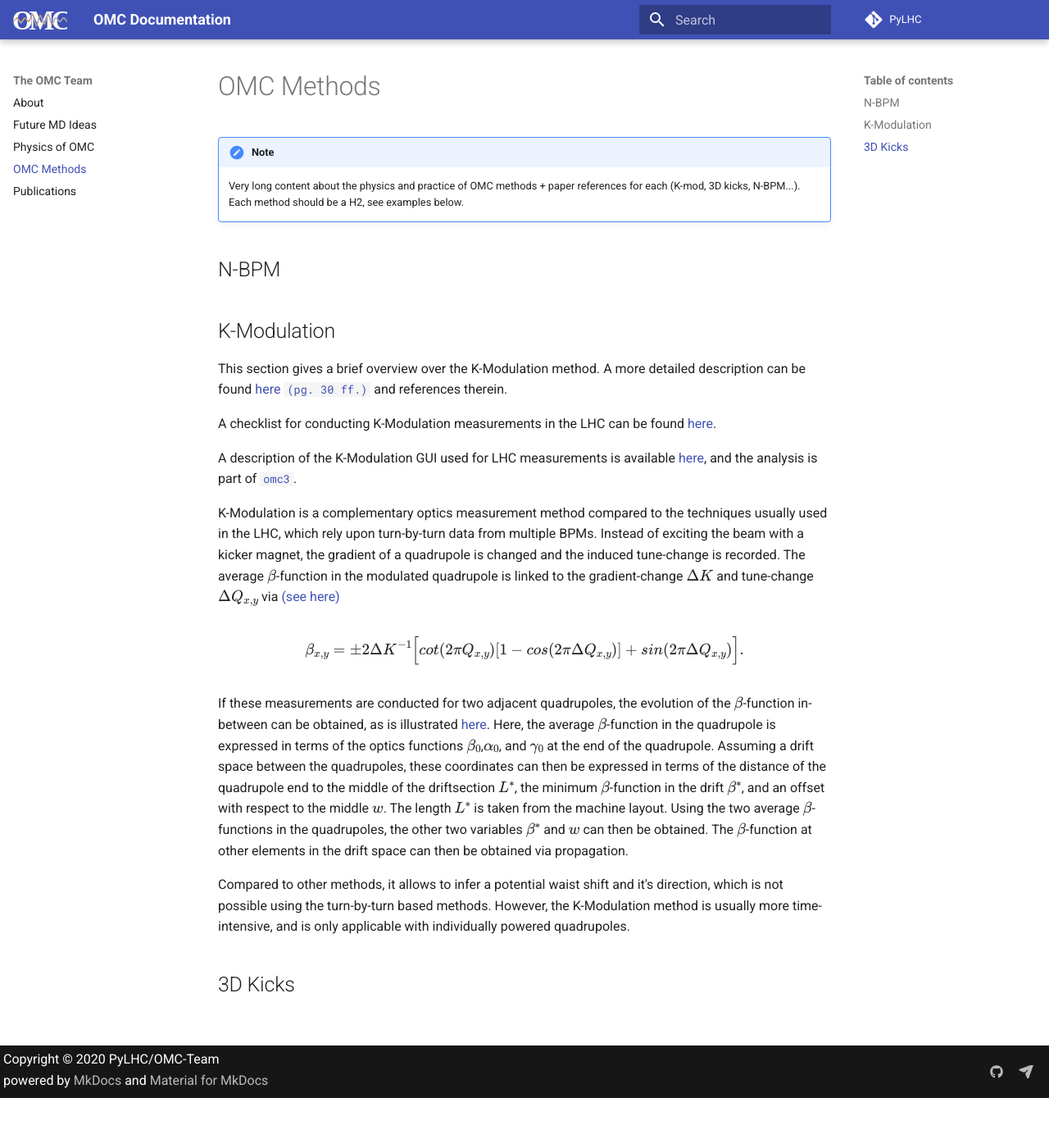
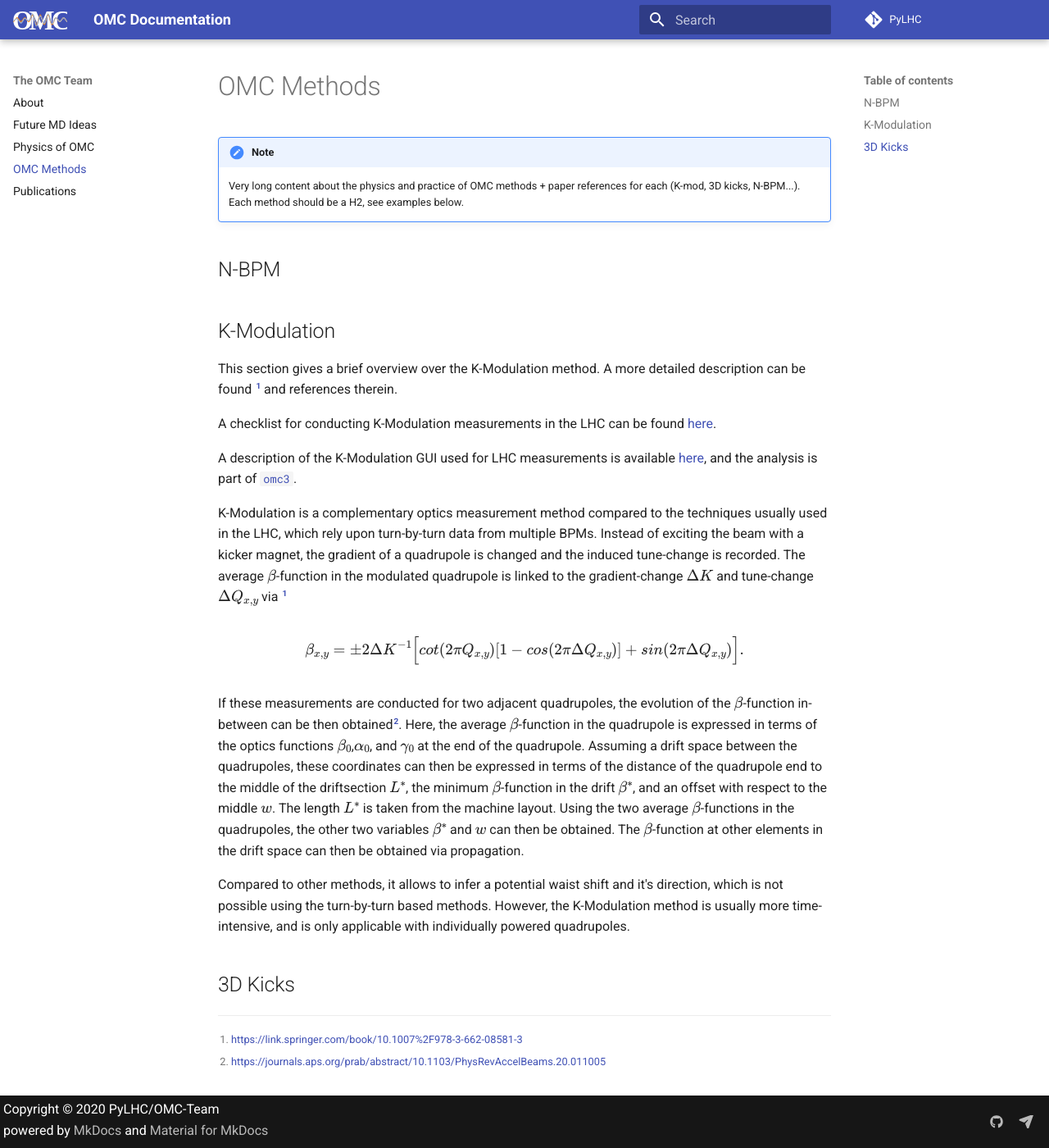
Before and after one commit to pylhc/pylhc.github.io, an MkDocs documentation site: the page built from docs/omc_team/methods.md, in a window 1280 px wide and 1400 px high, scrolled down 61 px. Shown: the whole window at 82% size. Built offline with MkDocs 1.6.1 and Material for MkDocs 9.7.7, drawn with Linux system fonts in a browser that asks for light colours.

Commit message:
replace links with footnotes, add footnote to how to

```diff
--- a/docs/omc_team/methods.md
+++ b/docs/omc_team/methods.md
@@ -9,21 +9,21 @@
 ## K-Modulation
 
 This section gives a brief overview over the K-Modulation method.
-A more detailed description can be found [here `(pg. 30 ff.)`][MintyZimmermannBook]{target=_blank} and references therein.
+A more detailed description can be found [^1] and references therein.
 
-A checklist for conducting K-Modulation measurements in the LHC can be found [here](../procedure/kmod.md).
+A checklist for conducting K-Modulation measurements in the LHC can be found [here](../procedures/kmod.md).
 
 A description of the K-Modulation GUI used for LHC measurements is available [here](../guis/kmod/gui.md), and the analysis is part of [`omc3`](../packages/omc3/getting_started.md).
 
 K-Modulation is a complementary optics measurement method compared to the techniques usually used in the LHC, which rely upon turn-by-turn data from multiple BPMs.
 Instead of exciting the beam with a kicker magnet, the gradient of a quadrupole is changed and the induced tune-change is recorded.
-The average $\beta$-function in the modulated quadrupole is linked to the gradient-change $\Delta K$ and tune-change $\Delta Q_{x,y}$ via [(see here)][MintyZimmermannBook]{target=_blank}
+The average $\beta$-function in the modulated quadrupole is linked to the gradient-change $\Delta K$ and tune-change $\Delta Q_{x,y}$ via [^1]
 
 $$
 \beta_{x,y} = \pm 2 \Delta K^{-1}\Big[ cot(2 \pi Q_{x,y}) [ 1 - cos(2 \pi \Delta Q_{x,y}) ] + sin(2 \pi \Delta Q_{x,y}) \Big].
 $$
 
-If these measurements are conducted for two adjacent quadrupoles, the evolution of the $\beta$-function in-between can be obtained, as is illustrated [here][FelixKmodPaper]{target=_blank}.
+If these measurements are conducted for two adjacent quadrupoles, the evolution of the $\beta$-function in-between can be then obtained[^2].
 Here, the average $\beta$-function in the quadrupole is expressed in terms of the optics functions $\beta_0$,$\alpha_0$, and $\gamma_0$ at the end of the quadrupole.
 Assuming a drift space between the quadrupoles, these coordinates can then be expressed in terms of the distance of the quadrupole end to the middle of the driftsection $L^*$, the minimum $\beta$-function in the drift $\beta^*$, and an offset with respect to the middle $w$.
 The length $L^*$ is taken from the machine layout.
@@ -35,5 +35,5 @@ However, the K-Modulation method is usually more time-intensive, and is only app
 
 ## 3D Kicks
 
-[MintyZimmermannBook]: https://link.springer.com/book/10.1007%2F978-3-662-08581-3
-[FelixKmodPaper]: https://journals.aps.org/prab/abstract/10.1103/PhysRevAccelBeams.20.011005
+[^1]: https://link.springer.com/book/10.1007%2F978-3-662-08581-3
+[^2]: https://journals.aps.org/prab/abstract/10.1103/PhysRevAccelBeams.20.011005
```
Also changed, not shown: docs/resources/howto/wiki.md (+2 -0 lines).
